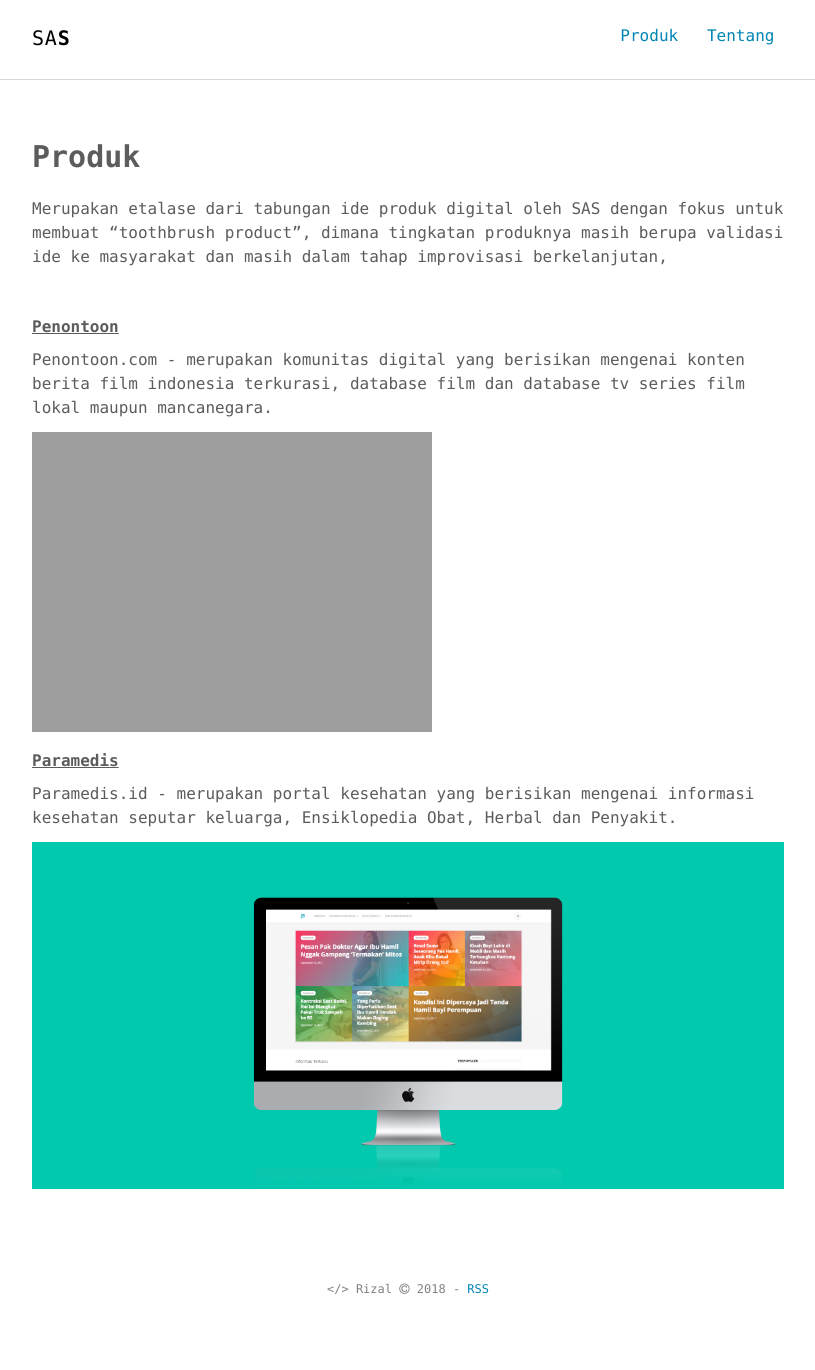
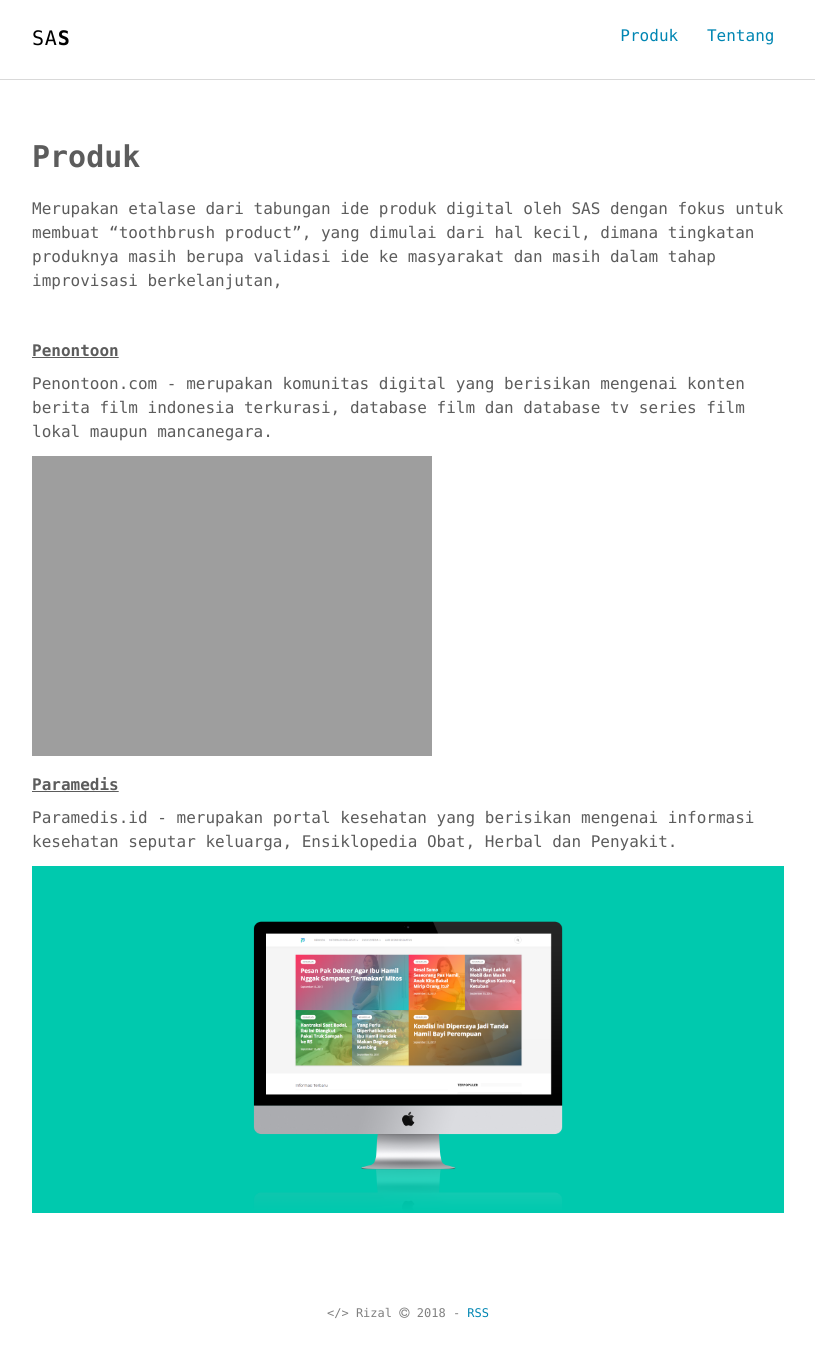
Before and after one commit to syafrizaladi/saktia, a Jekyll site: the page built from produk.md, in a window 1280 px wide. Shown: the whole page, without its empty margins (232-1047 px from the left). Built offline with Jekyll 4.4.1, drawn with Linux system fonts in a browser that asks for light colours; before the commit the page ends 1346 px from its top, so only the background shows below that.

Commit message:
Update produk.md

```diff
--- a/produk.md
+++ b/produk.md
@@ -4,7 +4,7 @@ title: Produk
 permalink: /produk/
 ---
 
-Merupakan etalase dari tabungan ide produk digital oleh SAS dengan fokus untuk membuat "toothbrush product", dimana tingkatan produknya masih berupa validasi ide ke masyarakat dan masih dalam tahap improvisasi berkelanjutan,
+Merupakan etalase dari tabungan ide produk digital oleh SAS dengan fokus untuk membuat "toothbrush product", yang dimulai dari hal kecil, dimana tingkatan produknya masih berupa validasi ide ke masyarakat dan masih dalam tahap improvisasi berkelanjutan,
 
 <br>
 
```
